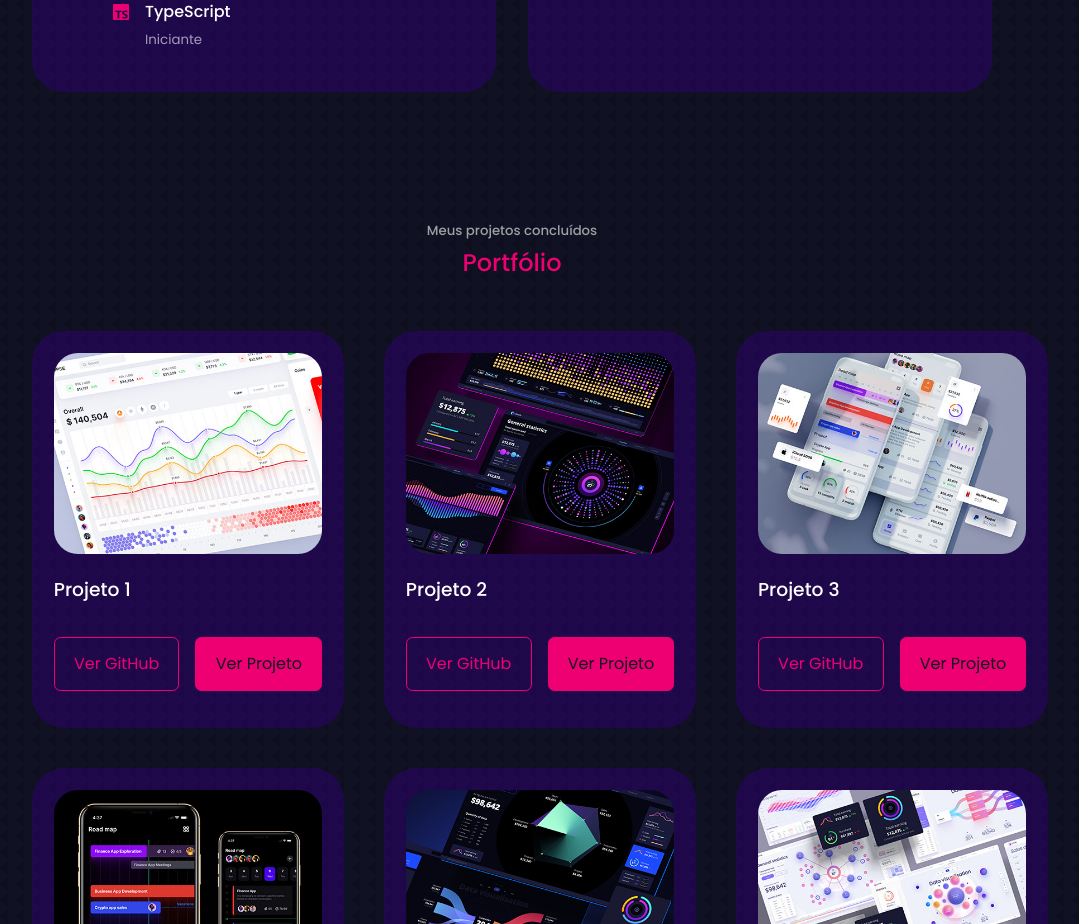
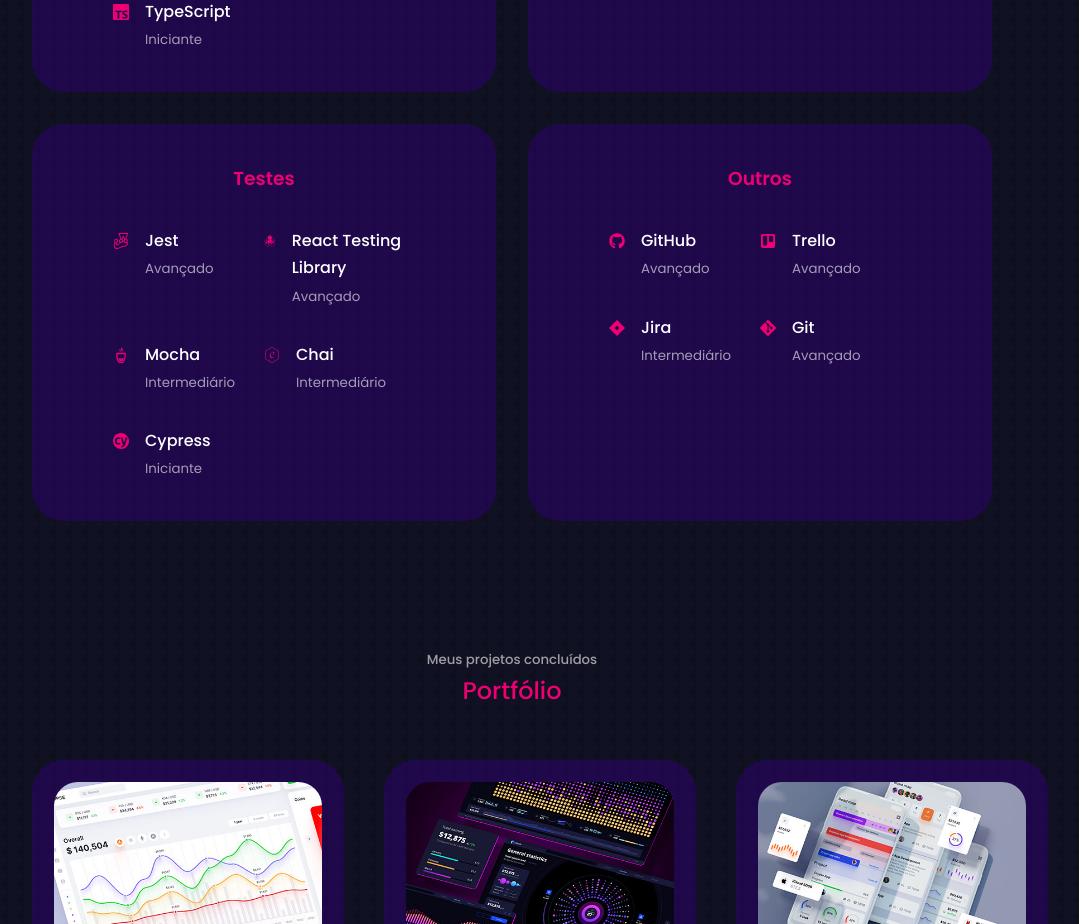
Before and after one commit to carolinasilvagc/carolina-silva-portfolio, a React (Create React App) app: page / in a window 1280 px wide. Shown: the part 2180-3104 px from the top of the page, without its empty margins (128-1207 px from the left). Built offline with nearby package versions, Linux system fonts and the light colour scheme.

Commit message:
Acrescentando 2 cards no componente Experience para descrever as ferramentas de testes e extras que possuo conhecimento

```diff
--- a/src/components/experience/Experience.jsx
+++ b/src/components/experience/Experience.jsx
@@ -12,6 +12,16 @@
 import {GrMysql} from 'react-icons/gr'
 import {SiDocker} from 'react-icons/si'
 import {SiDatadog} from 'react-icons/si'
+import {SiTestinglibrary} from 'react-icons/si'
+import {SiJest} from 'react-icons/si'
+import {SiMocha} from 'react-icons/si'
+import {SiChai} from 'react-icons/si'
+import {SiCypress} from 'react-icons/si'
+import {FaGithub} from 'react-icons/fa'
+import {FaTrello} from 'react-icons/fa'
+import {FaJira} from 'react-icons/fa'
+import {BsGit, BsGithub} from 'react-icons/bs'
+
 
 const Experience = () => {
   return (
@@ -115,6 +125,81 @@
             </article>
           </div>
         </div>
+
+        <div className='experience__tests'>
+          <h3>Testes</h3>
+          <div className='experience__content'>
+            <article className='experience__details'>
+              <SiJest className='experience__details-icon'/>
+              <div>
+                <h4>Jest</h4>
+                <small className='text-light'>Avançado</small>
+              </div>
+            </article>
+            <article className='experience__details'>
+              <SiTestinglibrary className='experience__details-icon'/>
+              <div>
+                <h4>React Testing Library</h4>
+                <small className='text-light'>Avançado</small>
+              </div>
+            </article>
+            <article className='experience__details'>
+              <SiMocha className='experience__details-icon'/>
+              <div>
+                <h4>Mocha</h4>
+                <small className='text-light'>Intermediário</small>
+              </div>
+            </article>
+            <article className='experience__details'>
+              <SiChai className='experience__details-icon'/>
+              <div>
+                <h4>Chai</h4>
+                <small className='text-light'>Intermediário</small>
+              </div>
+            </article>
+            <article className='experience__details'>
+              <SiCypress className='experience__details-icon'/>
+              <div>
+                <h4>Cypress</h4>
+                <small className='text-light'>Iniciante</small>
+              </div>
+            </article>
+          </div>
+        </div>
+
+        <div className='experience__extra'>
+          <h3>Outros</h3>
+          <div className='experience__content'>
+            <article className='experience__details'>
+              <FaGithub className='experience__details-icon'/>
+              <div>
+                <h4>GitHub</h4>
+                <small className='text-light'>Avançado</small>
+              </div>
+            </article>
+            <article className='experience__details'>
+              <FaTrello className='experience__details-icon'/>
+              <div>
+                <h4>Trello</h4>
+                <small className='text-light'>Avançado</small>
+              </div>
+            </article>
+            <article className='experience__details'>
+              <FaJira className='experience__details-icon'/>
+              <div>
+                <h4>Jira</h4>
+                <small className='text-light'>Intermediário</small>
+              </div>
+            </article>
+            <article className='experience__details'>
+              <BsGit className='experience__details-icon'/>
+              <div>
+                <h4>Git</h4>
+                <small className='text-light'>Avançado</small>
+              </div>
+            </article>
+          </div>
+        </div>
       </div>
     </section>
   )
```
